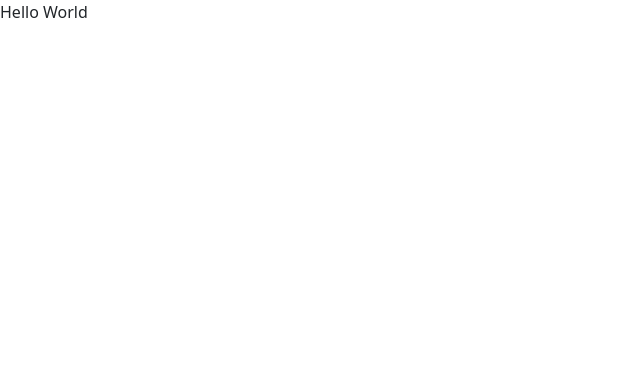
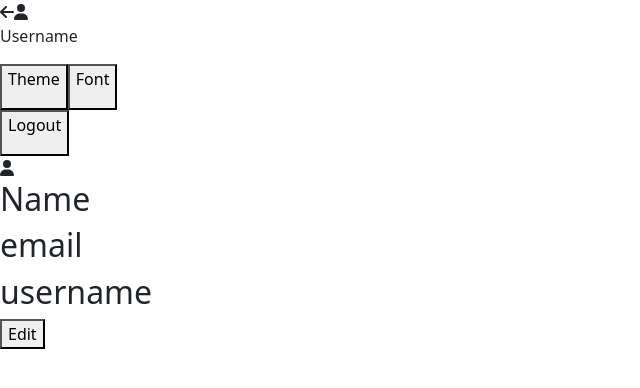
Before and after one commit to Ahmad-ayoub/Voca, a React (Create React App) app: page /SettingsPage in a window 1280 px wide. Shown: the top 388 px of the page, without its empty margins (0-640 px from the left). Built offline with nearby package versions, Linux system fonts and the light colour scheme.

Commit message:
working on settings page

```diff
--- a/src/Components/SettingsPage/settingsPage.js
+++ b/src/Components/SettingsPage/settingsPage.js
@@ -1,9 +1,35 @@
 import React from "react";
+import { FontAwesomeIcon } from "@fortawesome/react-fontawesome";
+import { faArrowLeft, faUser } from "@fortawesome/free-solid-svg-icons";
 
 const SettingsPage = () => {
   return (
     <div>
-      <p>Hello World</p>
+      <nav>
+        <div>
+          <FontAwesomeIcon icon={faArrowLeft} />
+          <FontAwesomeIcon icon={faUser} />
+          <p>Username</p>
+        </div>
+        <button>
+          <p>Theme</p>
+        </button>
+        <button>
+          <p>Font</p>
+        </button>
+        <div>
+          <button>
+            <p>Logout</p>
+          </button>
+        </div>
+      </nav>
+      <div>
+        <FontAwesomeIcon icon={faUser} />
+        <h2>Name</h2>
+        <h2>email</h2>
+        <h2>username</h2>
+        <button>Edit</button>
+      </div>
     </div>
   );
 };
```
Also changed, not shown: src/Components/SettingsPage/SettingsPage.css (added).
